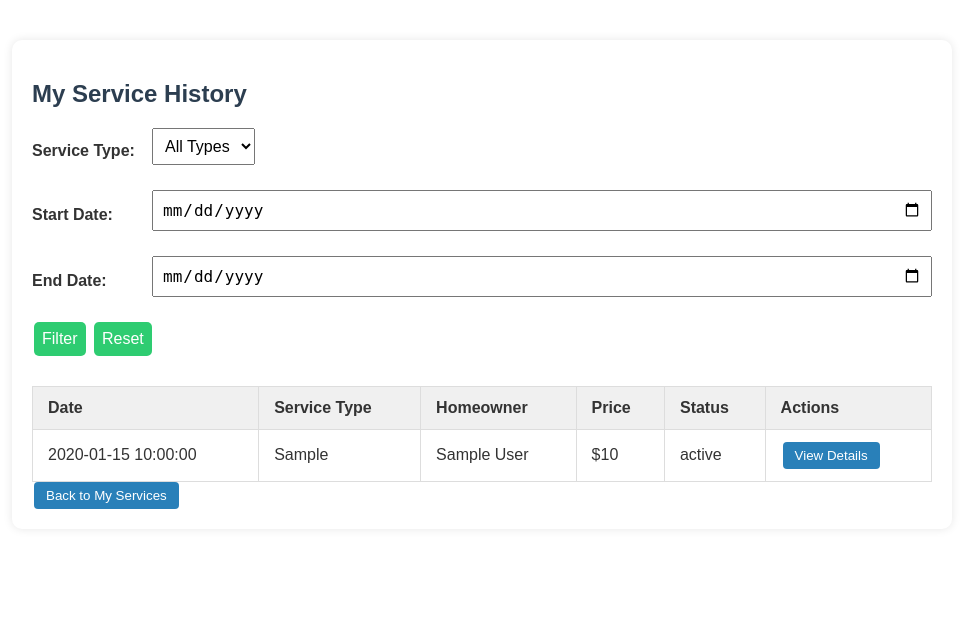
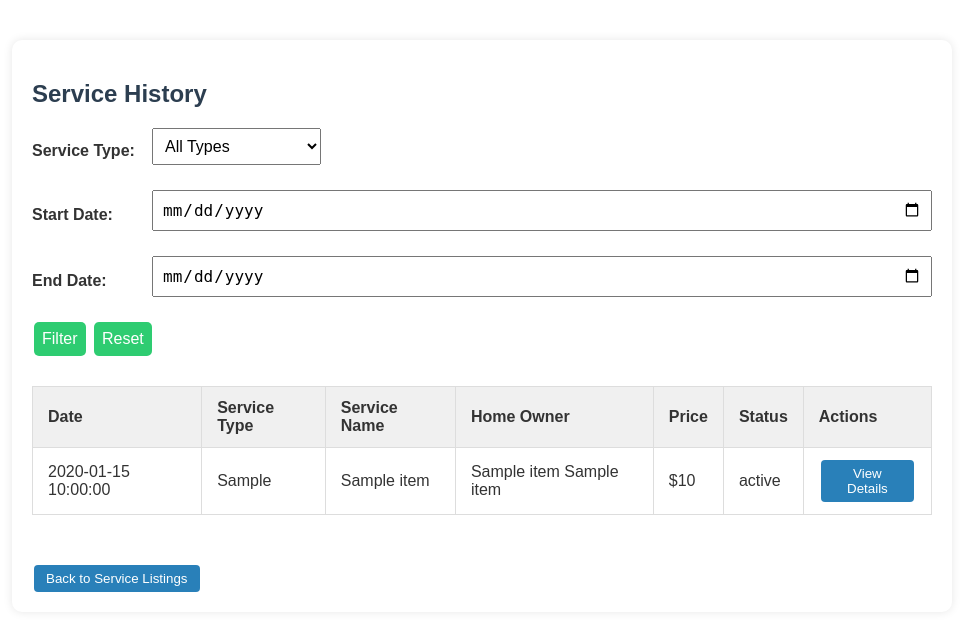
Before and after one commit to dchwo/ByteForce, a Flask app: template ByteForce-main/csit314/Templates/cleaner_service_history.html in a window 1280 px wide. Shown: the top 631 px of the page, without its empty margins (158-1121 px from the left). Run offline with Flask 3, Linux system fonts and the light colour scheme; the template is opened without the code that fills it: most values are stand-ins (such as "Sample title", 1, 10 or a date in 2020); parts of the project's set-up code (start-up, migrations or seed data) failed here and were passed over.

Commit message:
Update cleaner_service_history.html

```diff
--- a/ByteForce-main/csit314/Templates/cleaner_service_history.html
+++ b/ByteForce-main/csit314/Templates/cleaner_service_history.html
@@ -2,7 +2,7 @@
 
 {% block title %}Service History{% endblock %}
 
-{% block header %}My Service History{% endblock %}
+{% block header %}Service History{% endblock %}
 
 {% block content %}
     <div class="filter-container">
@@ -12,10 +12,12 @@
                     <label>Service Type:</label>
                     <select name="service_type">
                         <option value="">All Types</option>
-                        <option value="Office" {% if filters.service_type == 'Office' %}selected{% endif %}>Office</option>
-                        <option value="HDB" {% if filters.service_type == 'HDB' %}selected{% endif %}>HDB</option>
-                        <option value="Condo" {% if filters.service_type == 'Condo' %}selected{% endif %}>Condo</option>
-                        <option value="Landed" {% if filters.service_type == 'Landed' %}selected{% endif %}>Landed</option>
+                        <option value="General Cleaning" {% if filters.service_type == 'General Cleaning' %}selected{% endif %}>General Cleaning</option>
+                        <option value="Deep Cleaning" {% if filters.service_type == 'Deep Cleaning' %}selected{% endif %}>Deep Cleaning</option>
+                        <option value="Carpet Cleaning" {% if filters.service_type == 'Carpet Cleaning' %}selected{% endif %}>Carpet Cleaning</option>
+                        <option value="Office Cleaning" {% if filters.service_type == 'Office Cleaning' %}selected{% endif %}>Office Cleaning</option>
+                        <option value="Janitorial Service" {% if filters.service_type == 'Janitorial Service' %}selected{% endif %}>Janitorial Service</option>
+                        <option value="Pressure Washing" {% if filters.service_type == 'Pressure Washing' %}selected{% endif %}>Pressure Washing</option>
                     </select>
                 </div>
                 <div class="form-group">
@@ -40,7 +42,8 @@
                 <tr>
                     <th>Date</th>
                     <th>Service Type</th>
-                    <th>Homeowner</th>
+                    <th>Service Name</th>
+                    <th>Home Owner</th>
                     <th>Price</th>
                     <th>Status</th>
                     <th>Actions</th>
@@ -51,7 +54,8 @@
                 <tr>
                     <td>{{ item.service_date }}</td>
                     <td>{{ item.service_type }}</td>
-                    <td>{{ item.first_name }} {{ item.last_name }}</td>
+                    <td>{{ item.service_name }}</td>
+                    <td>{{ item.h_first_name }} {{ item.h_last_name }}</td>
                     <td>${{ item.price }}</td>
                     <td>{{ item.status }}</td>
                     <td>
@@ -68,8 +72,9 @@
     {% endif %}
 
     <div class="action-buttons">
+        <p>&nbsp;</p>
         <a href="{{ url_for('searchCleanerListingPage.searchCleanerListing') }}">
-            <button type="button">Back to My Services</button>
+            <button type="button">Back to Service Listings</button>
         </a>
     </div>
 {% endblock %}
```
